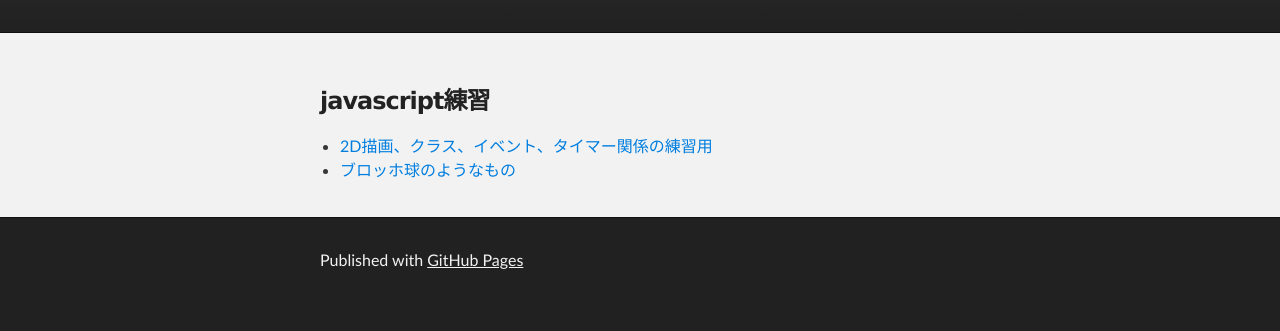
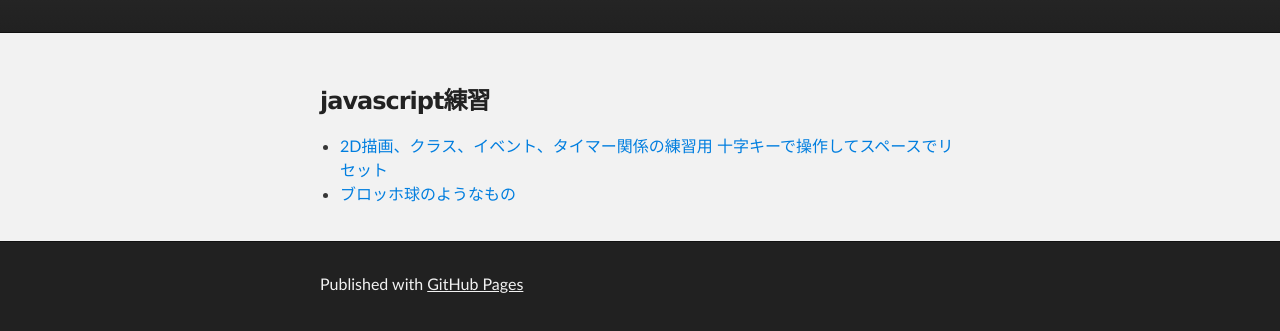
Before and after one commit to kodack64/kodack64.github.io, a plain HTML site: page index.html in a window 1280 px wide. Shown: the part 177-508 px from the top of the page. Drawn offline with Linux system fonts and the light colour scheme.

Commit message:
微修正

```diff
--- a/index.html
+++ b/index.html
@@ -32,7 +32,7 @@
 
 		<p>
 			<ul>
-				<li> <a href="index1.html">2D描画、クラス、イベント、タイマー関係の練習用</a>
+				<li> <a href="index1.html">2D描画、クラス、イベント、タイマー関係の練習用 十字キーで操作してスペースでリセット</a>
 				<li> <a href="index2.html">ブロッホ球のようなもの</a>
 			</ul>
 		</p>
```
